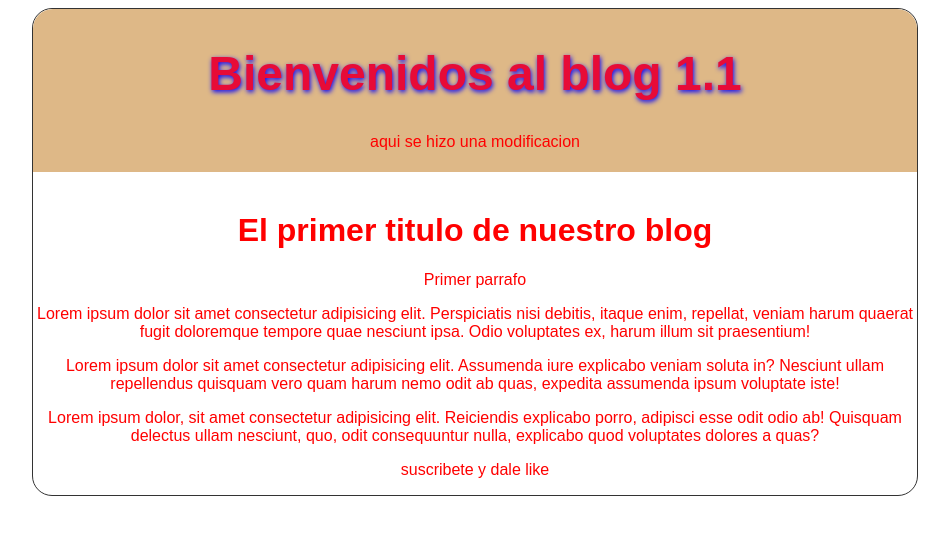
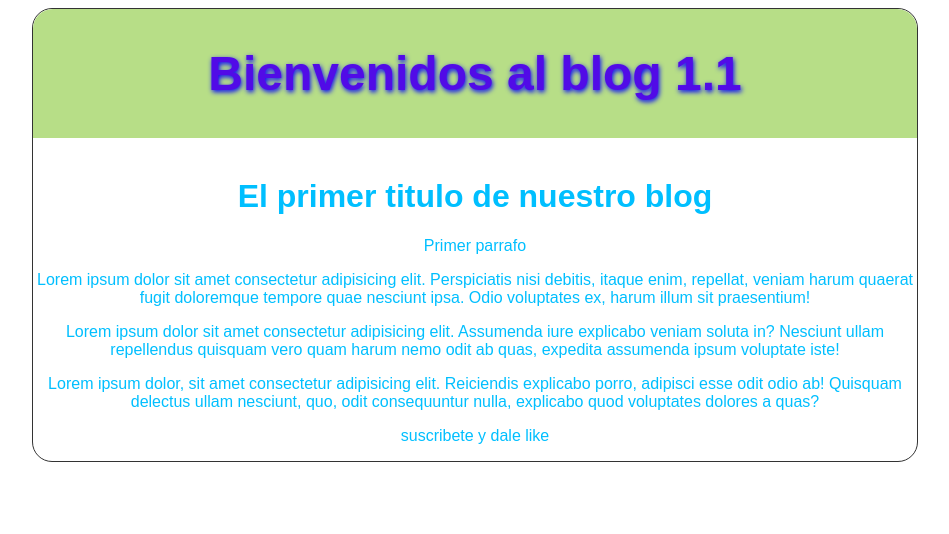
Before and after one commit to Masterpet22/hyperblog, a plain HTML site: page index.html in a window 1280 px wide. Shown: the whole page, without its empty margins (165-1114 px from the left). Drawn offline with Linux system fonts and the light colour scheme.

Commit message:
cambios de color en la cabecera

```diff
--- a/css/style.css
+++ b/css/style.css
@@ -3,7 +3,7 @@ body{
     font-family: Arial;
     display: flex;
     justify-content: center;
-    color: red;
+    color: rgb(0, 191, 255);
 }
 .container{
     max-width: 70%;
@@ -11,13 +11,13 @@ body{
     border-radius: 20px;
 }
 #cabecera{
-    background-color: burlywood;
+    background-color: rgb(183, 222, 135);
     padding: 5px;
     border-radius: 20px 20px 0 0;
     margin-bottom: 2.5rem;
 }
 #cabecera h1{
     font-size: 3rem;
-    color: rgb(231, 11, 55);
+    color: rgb(81, 11, 231);
     text-shadow: 1px 2px 5px blue;
 }
--- a/index.html
+++ b/index.html
@@ -11,7 +11,6 @@
     <div class="container">
         <div id="cabecera">
             <h1>Bienvenidos al blog 1.1</h1>
-            <p>aqui se hizo una modificacion</p>
         </div>
         <h1>El primer titulo de nuestro blog</h1>
         <p>Primer parrafo</p>
```
